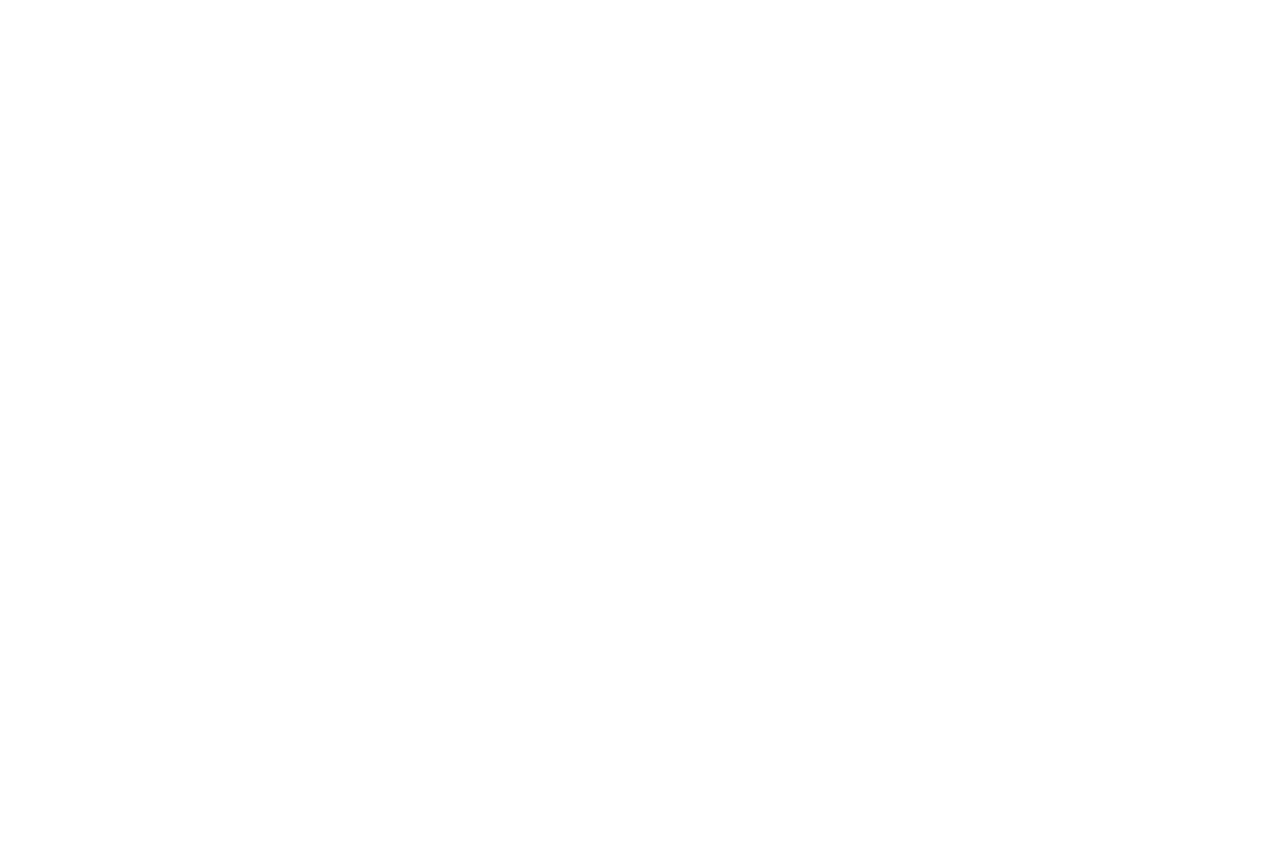
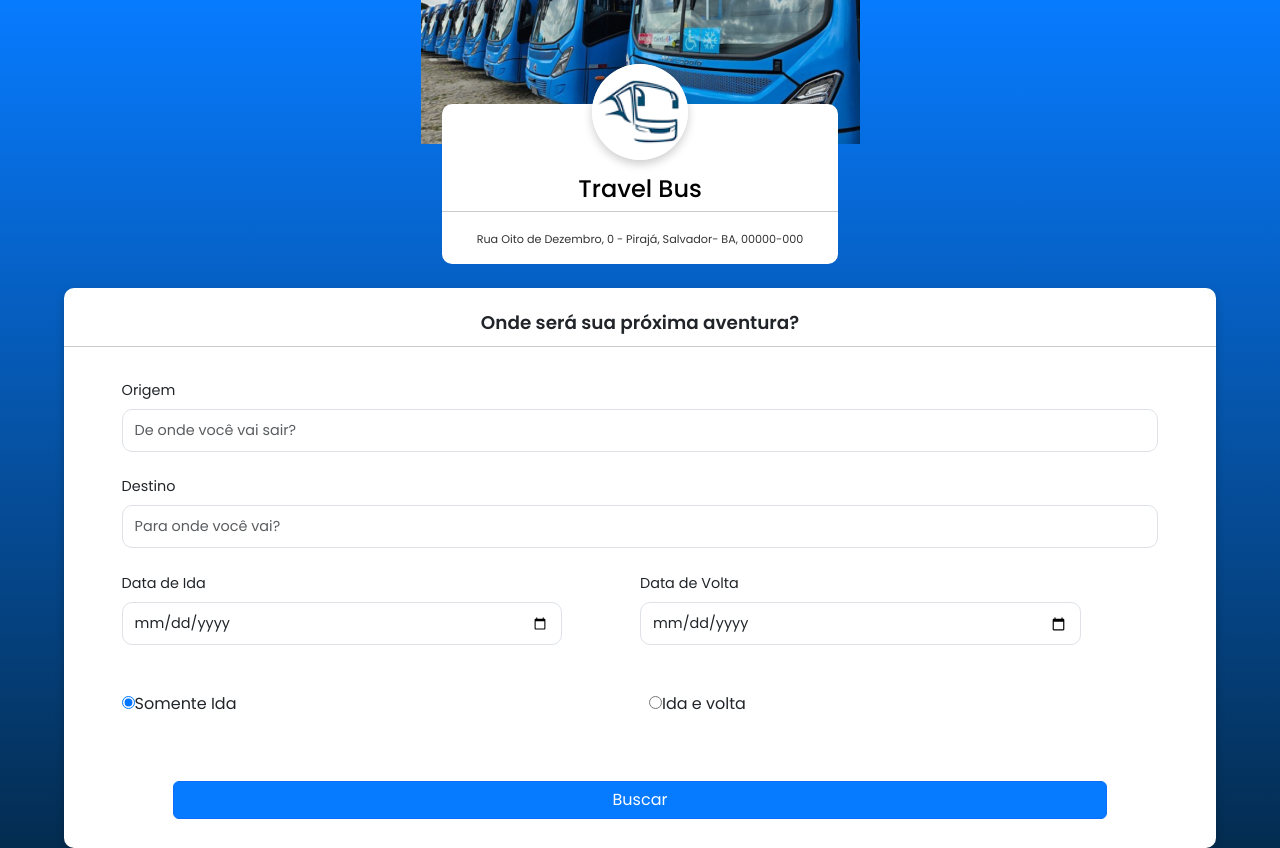
Before and after one commit to PedroFPer/expresso_unix_interface, a React (Vite) app in the folder expresso_unix/: page /customer/home-page in a window 1280 px wide. Before the commit the page ends 800 px from the top, so only its background shows below. Built offline with nearby package versions, Linux system fonts and the light colour scheme.

Commit message:
CustomerHomePage
Confecção da tela inicial de cliente

```diff
--- a/expresso_unix/src/infrastructure/routes/CustomerRoutes.jsx
+++ b/expresso_unix/src/infrastructure/routes/CustomerRoutes.jsx
@@ -1,12 +1,14 @@
 import { Routes, Route, Navigate  } from 'react-router-dom'
-import CustomerHomePage from '../../ui/pages/customer/home-page/CustomerHomePage'
+import HomePage from '../../ui/pages/customer/home-page/HomePage'
+import TravelList from '../../ui/pages/customer/travel-list/TravelList'
 
 export default function CustomerRoutes() {
   return (
     <Routes>
-      <Route index element={<Navigate to="home" replace />} />
+      <Route index element={<Navigate to="home-page" replace />} />
 
-      <Route path="home" element={<CustomerHomePage />} />
+      <Route path="home-page" element={<HomePage />} />
+      <Route path="travel-list" element={<TravelList />} />
     </Routes>
   )
 }
--- /dev/null
+++ b/expresso_unix/src/ui/pages/customer/home-page/Components/TravelSearchCard.jsx
@@ -0,0 +1,50 @@
+import { Link } from 'react-router-dom'
+import '../styles/TravelSearchCard.css';
+
+export default function TravelSearchCard({id}) {
+    return (
+        <section id={id}>
+            <h2>Onde será sua próxima aventura?</h2>
+            <form id='form-travel-search'>
+
+                <div id='form-group-origin' className="form-group input-full-width">
+                    <label class="form-label">Origem</label>
+                    <input class="form-control"  type="text" placeholder='De onde você vai sair?' />
+                </div>
+
+                <div id='form-group-destination' className="form-group input-full-width">
+                    <label class="form-label">Destino</label>
+                    <input class="form-control " type="text" placeholder='Para onde você vai?' />
+                </div>
+
+                <div id='grid-date' className="form-group form-row">
+
+                    <div id='form-group-departure-date' className='form-group-half'>
+                        <label class="form-label">Data de Ida</label>
+                        <input class="form-control "  type="date" />
+                    </div>
+
+                    <div id='form-group-return-date' className='form-group-half'>
+                        <label class="form-label">Data de Volta</label>
+                        <input class="form-control"  type="date" />
+                    </div>
+                </div>
+
+                 <div id='grid-radio' class="trip-type-way form-row">
+                    <label class="radio-option">
+                        <input type="radio" name="trip" value="one-way" checked />
+                        <span>Somente Ida</span>
+                    </label>
+
+                    <label class="radio-option">
+                        <input type="radio" name="trip" value="round-trip" />
+                        <span>Ida e volta</span>
+                    </label>
+                </div>
+
+                <Link to="/customer/travel-list" id='btn-search-travels' className="btn btn-primary ">Buscar</Link>
+
+            </form>
+        </section>
+    )
+}
--- a/expresso_unix/src/ui/pages/customer/home-page/CustomerHomePage.jsx
+++ b/expresso_unix/src/ui/pages/customer/home-page/HomePage.jsx
@@ -1,10 +1,12 @@
-import './styles/CustomerHomePage.css';
+import './styles/HomePage.css';
 import HeaderHomeMobile from '../../../common-components/header-mobile/HeaderHomeMobile';
+import TravelSearchCard from './Components/TravelSearchCard'
 
-export default function CustomerHomePage(){
+export default function HomePage(){
     return(
         <div id="customer-home-page">
             <HeaderHomeMobile id={"header-home-mobile"}  />
+            <TravelSearchCard id={"travel-search-card"} />
         </div>
     )
 }
--- a/expresso_unix/src/ui/pages/customer/home-page/styles/CustomerHomePage.css
+++ b/expresso_unix/src/ui/pages/customer/home-page/styles/HomePage.css
@@ -7,6 +7,7 @@
     display: grid;
     grid-template-columns: 1;
     grid-template-rows: 18em 3fr;
+    place-items: center;
 
     background: linear-gradient(to bottom, #077BFF, #042C50);
 }
@@ -20,3 +21,18 @@
 
     overflow: hidden;
 }
+
+#travel-search-card{
+    width: 90%;
+    height: 35em;
+
+    display: grid;
+    grid-area: 2/1/3/2;
+
+
+    margin: 0%;
+    padding: 0%;
+
+
+    overflow: hidden;
+}
--- /dev/null
+++ b/expresso_unix/src/ui/pages/customer/home-page/styles/TravelSearchCard.css
@@ -0,0 +1,93 @@
+@charset "Utf-8";
+
+#travel-search-card{
+    grid-template-rows: 1fr 6fr ;
+    grid-template-columns: 1fr;
+    place-items: center;
+
+    background-color: white;
+
+    border-radius: 10px;
+    box-shadow: 0px 4px 10px rgba(0, 0, 0, 0.2);
+}
+
+#travel-search-card h2{
+    width: 100%;
+    font-size: 1.15em;
+    font-weight: 600;
+    text-align: center;
+
+    padding: 0.6em;
+
+    border-bottom: 1px solid rgba(0, 0, 0, 0.2);
+}
+
+#form-travel-search{
+    width: 90%;
+
+    display: grid;
+    grid-template-rows: 5em 5em 5em 5em 5em;
+    grid-template-columns: 1fr;
+    place-items: center;
+    gap: 1em;
+}
+
+.form-group{
+    width: 100%;
+}
+
+.form-group label{
+    font-size: 0.9em;
+}
+
+.form-group input{
+    height: 3em;
+
+    font-size: 0.9em;
+
+    border-radius: 10px;
+}
+
+.form-group input:hover{
+   border-color: #b9c0c6;
+}
+
+.input-full-width{
+    width: 100%;
+
+}
+
+
+.form-group-half{
+    width: 85%;
+}
+
+.form-row{
+    width: 100%;
+    display: grid;
+    grid-auto-flow: column;
+}
+
+#grid-date{
+    grid-area: 3/1/4/2;
+}
+
+#grid-radio{
+    grid-area: 4/1/5/2;
+    gap: 1;
+}
+
+#btn-search-travels{
+    width: 90%;
+    background-color: #077BFF;
+}
+
+#form-group-origin{
+    display: grid;
+    grid-area: 1/1/2/2;
+}
+
+#form-group-destination{
+    display: grid;
+    grid-area: 2/1/3/2;
+}
--- /dev/null
+++ b/expresso_unix/src/ui/pages/customer/travel-list/TravelList.jsx
@@ -0,0 +1,7 @@
+export default function TravelList(){
+    return(
+        <div>
+            <h1>Futura Travel List</h1>
+        </div>
+    )
+}
```
Also changed, not shown: expresso_unix/src/ui/pages/customer/travel-list/Components/Teste.jsx (added), expresso_unix/src/ui/pages/customer/travel-list/styles/Teste.jsx (added).
